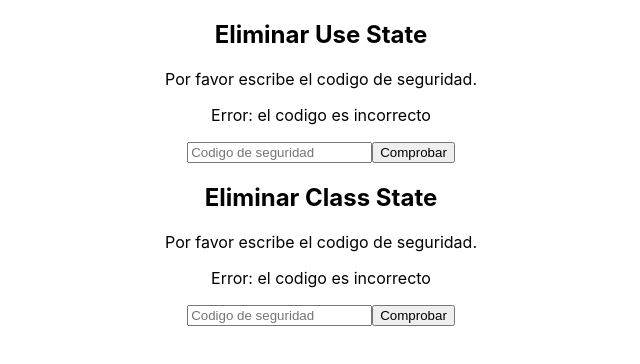
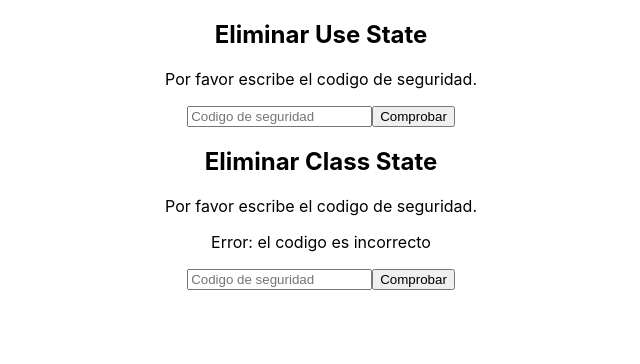
Before and after one commit to RoddrigoBenitez/security, a React (Create React App) app: page / in a window 1280 px wide. Shown: the top 364 px of the page, without its empty margins (319-959 px from the left). Built offline with nearby package versions, Linux system fonts and the light colour scheme; the HTML template or start-up script is replaced by a standard one.

Commit message:
validacion en estado

```diff
--- a/src/UseState.js
+++ b/src/UseState.js
@@ -1,9 +1,16 @@
 import React from "react";
+
+
+const SECURITY_CODE = 'paradigma';
 
 function UseState ({ name }) {
 
-    const [error, setError] = React.useState(true);
+    const [value, setValue] = React.useState('');
+    const [error, setError] = React.useState(false);
     const [loading, setLoading] = React.useState(false);
+
+    console.log(value);
+
 
     React.useEffect(() =>  {
         console.log('empezando el efecto')
@@ -12,7 +19,14 @@
             setTimeout(()=> {
                 console.log('validacion up')
 
-                setLoading(false);
+                if(value === SECURITY_CODE){
+                    setLoading(false);
+                    //setError(true);
+                } else {
+                    setError(true);
+                    setLoading(false);
+                }
+
 
                 console.log('validacion down')
             }, 2000)
@@ -27,17 +41,24 @@
 
         <p>Por favor escribe el  codigo de seguridad.</p>
 
-        {error && (
+        {(error && !loading) && (
             <p>Error: el codigo es incorrecto</p>
         )}
         {loading && (
             <p>Cargando...</p>
         )}
 
-        <input placeholder="Codigo de seguridad" />
+        <input placeholder="Codigo de seguridad"
+        value={value}
+        onChange={(event) =>{
+            setValue(event.target.value)
+        }}
+        />
 
         <button
-        onClick={() => setLoading(true)}
+        onClick={() => {
+            //setError(false);  aca compila
+            setLoading(true);}}
         >Comprobar</button>
 
 
```
